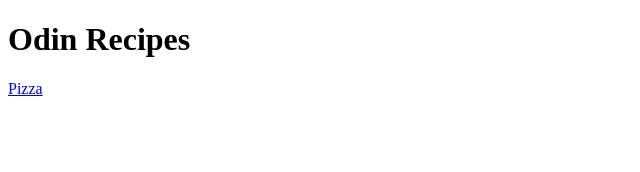
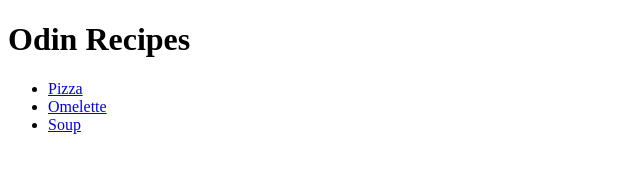
Before and after one commit to Dsmith1016/odin-recipes, a plain HTML site: page index.html in a window 1280 px wide. Shown: the whole page, without its empty margins (0-640 px from the left). Drawn offline with Linux system fonts and the light colour scheme.

Commit message:
add <ul> to index.html

```diff
--- a/index.html
+++ b/index.html
@@ -7,6 +7,10 @@
 
     <body>
         <h1>Odin Recipes</h1>
-        <a href="pizza.html">Pizza</a>
+        <ul>
+        <li><a href="pizza.html">Pizza</a></li>
+        <li><a href="omelette.html">Omelette</a></li>
+        <li><a href="soup.hmtl">Soup</a></li>
+        </ul>
     </body>
 </html>
```
